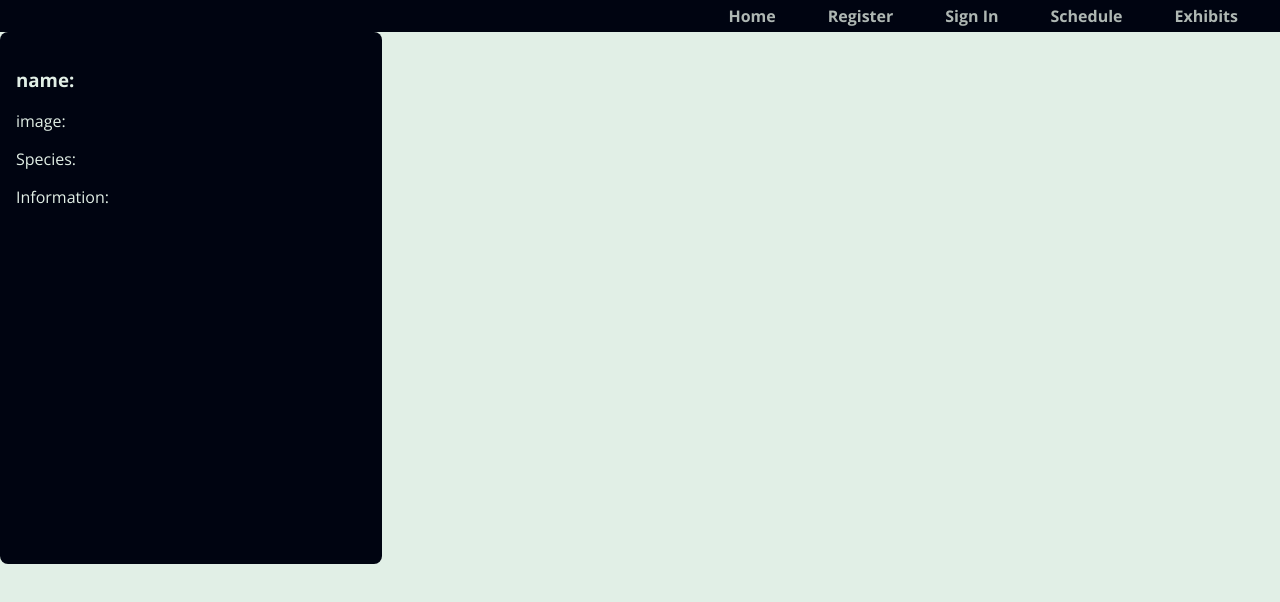
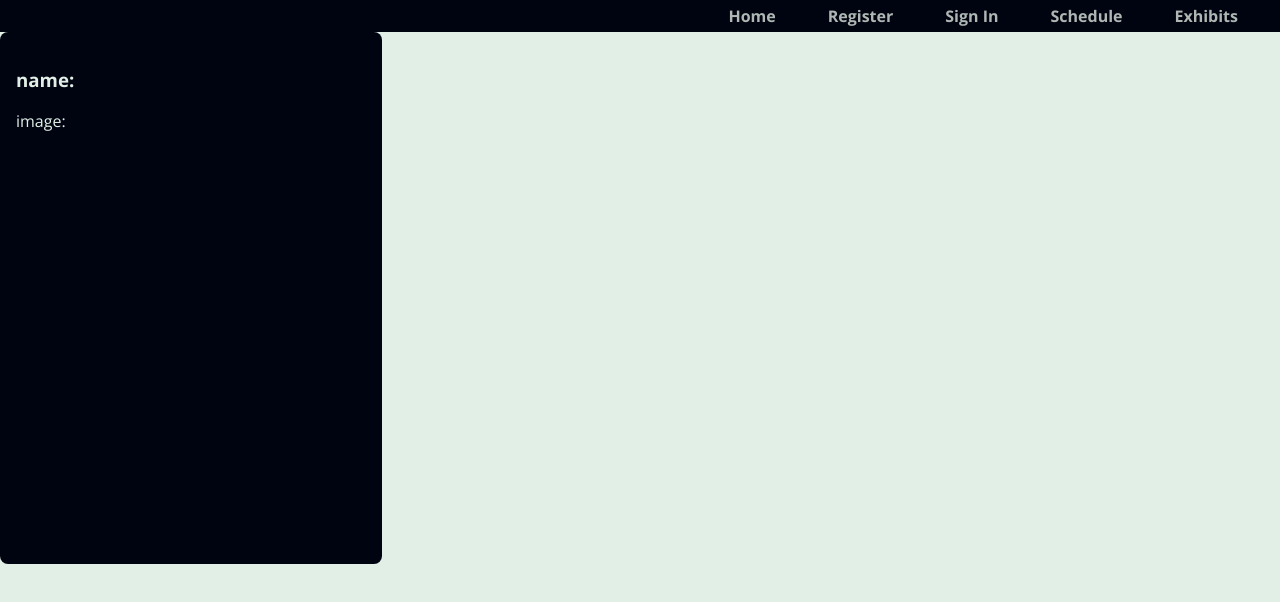
Before and after one commit to OliviaSchwartz/Of-Birds-And-Beasts, a React (Create React App) app in the folder client/: page /exhibit/1 in a window 1280 px wide. Shown: the top 602 px of the page. Built offline with nearby package versions, Linux system fonts and the light colour scheme; the HTML template or start-up script is replaced by a standard one.

Commit message:
updating img display

```diff
--- a/client/src/components/AnimalCard.jsx
+++ b/client/src/components/AnimalCard.jsx
@@ -9,8 +9,8 @@ const AnimalDisplay = ({onClick, animal, name, image, species, information}) =>
             <div className="info-wrapper flex-col">
                 <h3 className="runDateDisplay"> name: {name}</h3>
                 <p className="cardDisplay">image: {image}</p>
-                <p className="cardDisplay"> Species: {species} </p>
-                <p className="cardDisplay">Information: {information}</p>
+                {/* <p className="cardDisplay"> Species: {species} </p>
+                <p className="cardDisplay">Information: {information}</p> */}
             </div>
 
         </div>
--- a/client/src/components/ExhibitCard.jsx
+++ b/client/src/components/ExhibitCard.jsx
@@ -8,7 +8,9 @@ const ExhibitDisplay = ({onClick, name, image, exhibit}) => {
         <div className="card exhibit-card"onClick={() => onClick(exhibit)}  >
             <div className="info-wrapper flex-col">
                 <h3 className="runDateDisplay"> {name}</h3>
-                <p className="cardDisplay">{image}</p>
+                <img className="cardDisplay" src={image} />
+                <button>View Animals</button>
+                <button>Add To Schedule</button>
             </div>
 
         </div>
```
